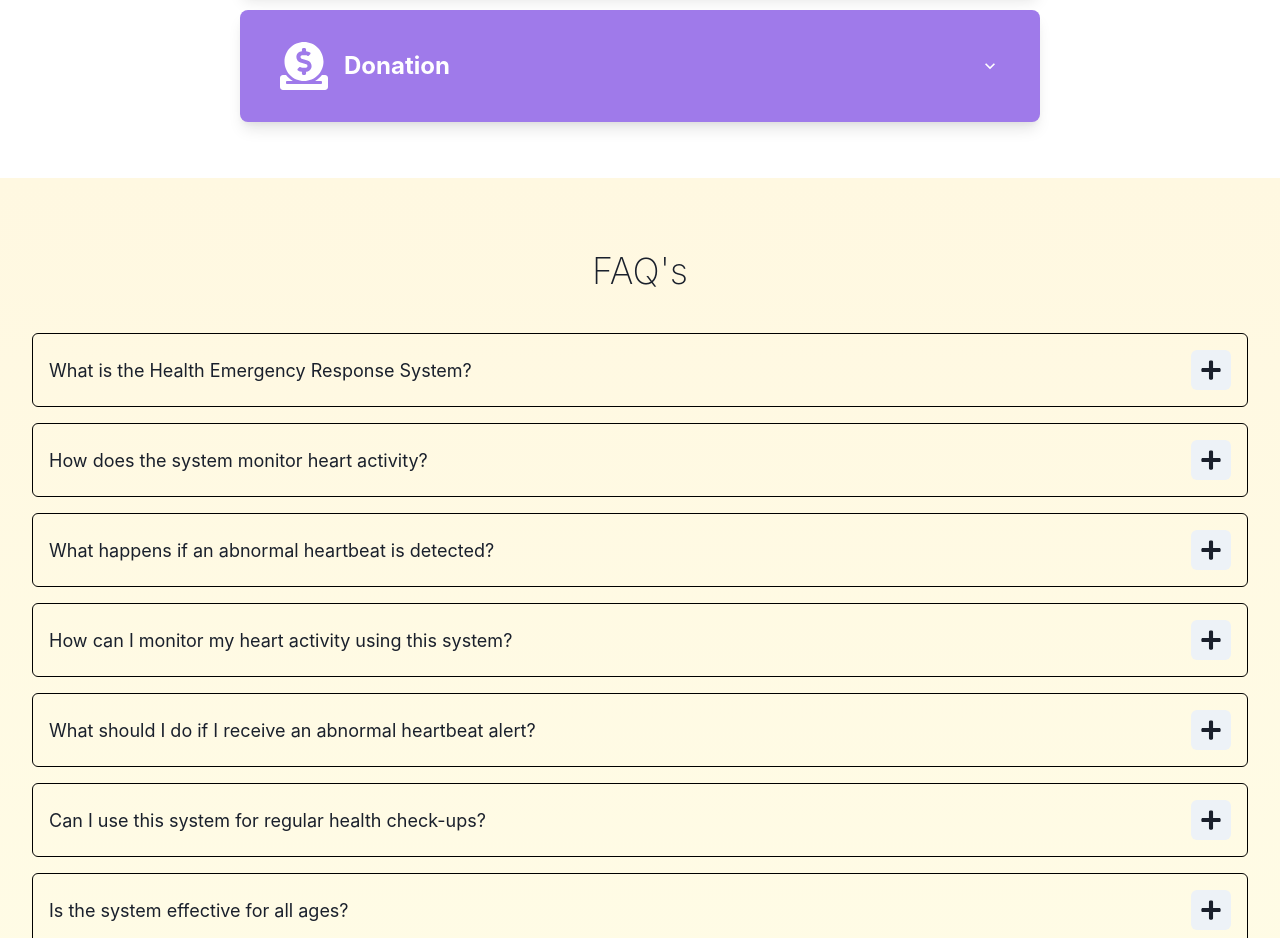
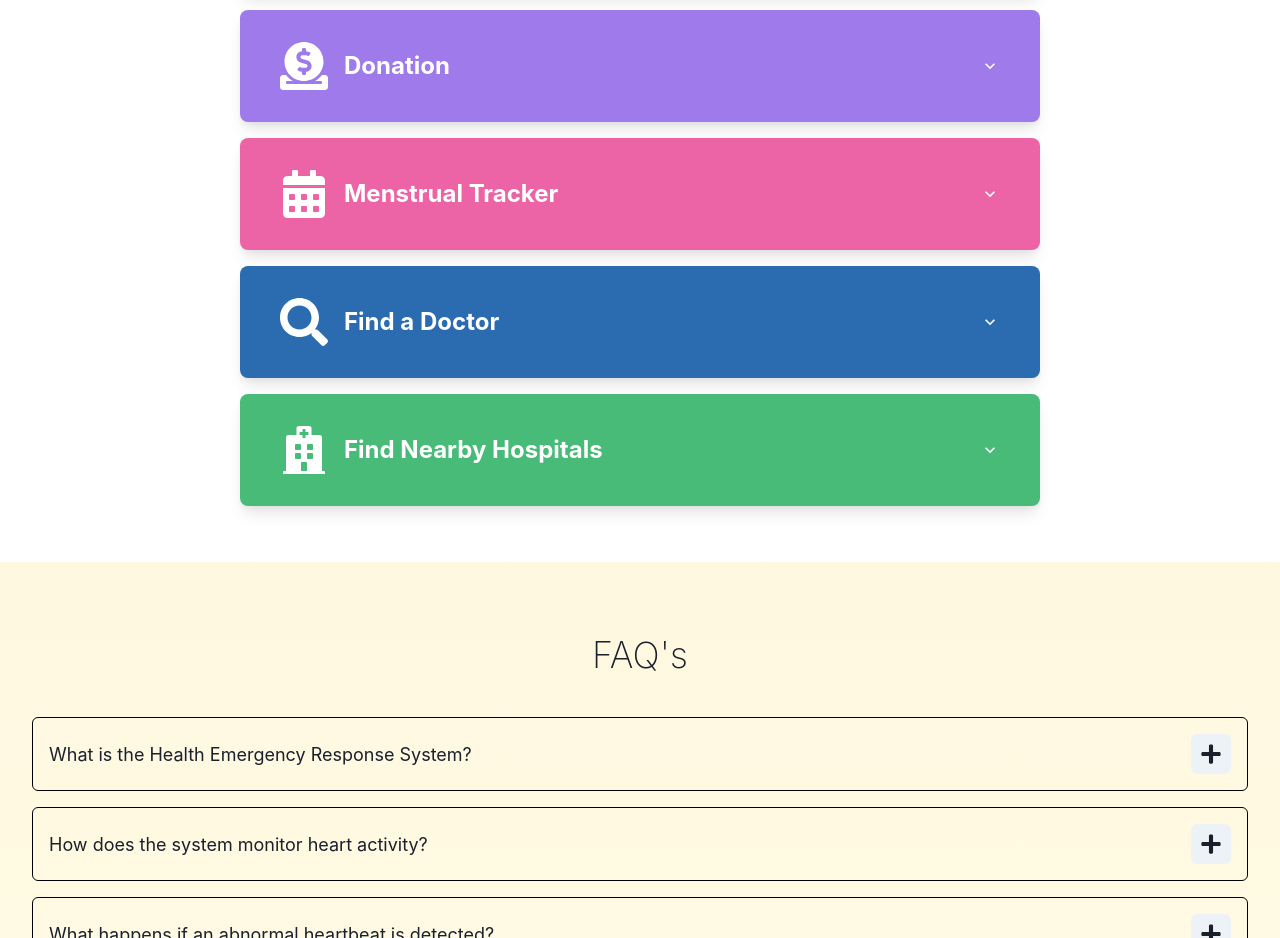
Before and after one commit to UniquePratham/HackSpire, a Next.js app: page / in a window 1280 px wide. Shown: the part 1500-2438 px from the top of the page. Built offline with nearby package versions, Linux system fonts and the light colour scheme.

Commit message:
Small Change in Guide

```diff
--- a/components/Guide.js
+++ b/components/Guide.js
@@ -1,7 +1,7 @@
 // pages/Guide.js
 import { Box, Flex, Text, Icon, VStack, Accordion, AccordionItem, AccordionButton, AccordionPanel, AccordionIcon } from '@chakra-ui/react';
 import { motion } from 'framer-motion';
-import { FaHeartbeat, FaRobot, FaStethoscope, FaDonate, FaAmbulance } from 'react-icons/fa';
+import { FaHeartbeat, FaRobot, FaStethoscope, FaDonate, FaAmbulance, FaHospital, FaSearch, FaCalendarAlt } from 'react-icons/fa';
 
 const MotionBox = motion(Box);
 
@@ -58,6 +58,36 @@ const features = [
     details: `Donations are vital to sustaining and expanding our services. With the funds received, we aim to improve
               healthcare accessibility, increase our technology reach, and maintain the quality of our offerings, ensuring
               that users continue to benefit from our innovative solutions.`,
+  },
+  {
+    title: 'Menstrual Tracker',
+    description:
+      'Track your menstrual cycles with ease, helping you stay informed and plan better around your health and wellness.',
+    icon: FaCalendarAlt,
+    bg: 'pink.400',
+    details: `The Menstrual Tracker feature is designed to help women monitor their cycles accurately and conveniently.
+              With predictive analytics, users can anticipate future cycles, track symptoms, and get personalized health tips.
+              This tool promotes better self-care and provides essential insights for reproductive health and well-being.`,
+  },
+  {
+    title: 'Find a Doctor',
+    description:
+      'Search for doctors by specialty and location to find the best medical professional for your health needs.',
+    icon: FaSearch,
+    bg: 'blue.600',
+    details: `The Find a Doctor feature allows users to search for medical professionals near them based on specialty,
+              ratings, and availability. By leveraging a vast network of healthcare providers, this tool simplifies
+              the process of finding the right doctor, whether for a routine check-up or a specialized consultation.`,
+  },
+  {
+    title: 'Find Nearby Hospitals',
+    description:
+      'Discover nearby healthcare facilities and hospitals based on your current location, ensuring timely access to care.',
+    icon: FaHospital,
+    bg: 'green.400',
+    details: `The Find Nearby Hospitals feature uses location services to help users identify the closest healthcare
+              facilities. This tool provides essential information such as hospital ratings, services offered, and
+              emergency response times, ensuring users can access medical care quickly when it matters most.`,
   },
 ];
 
```
